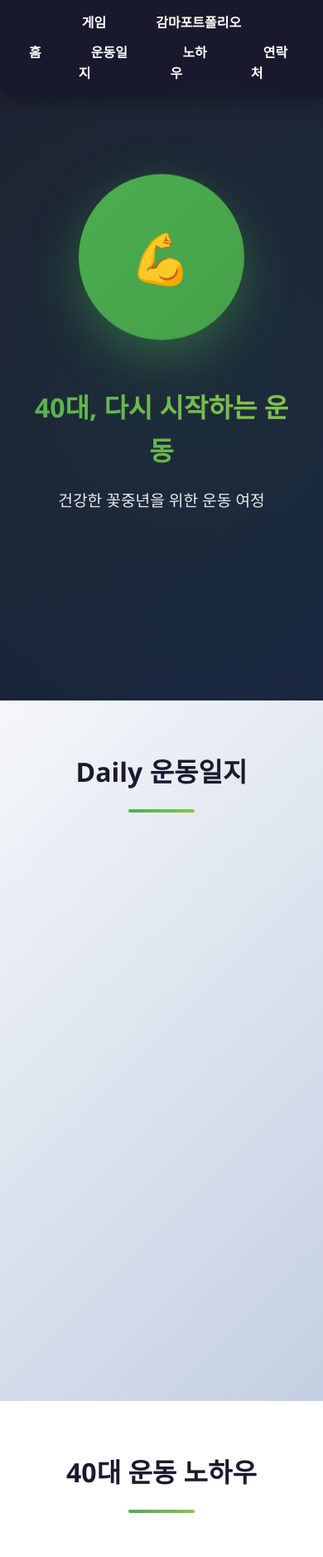
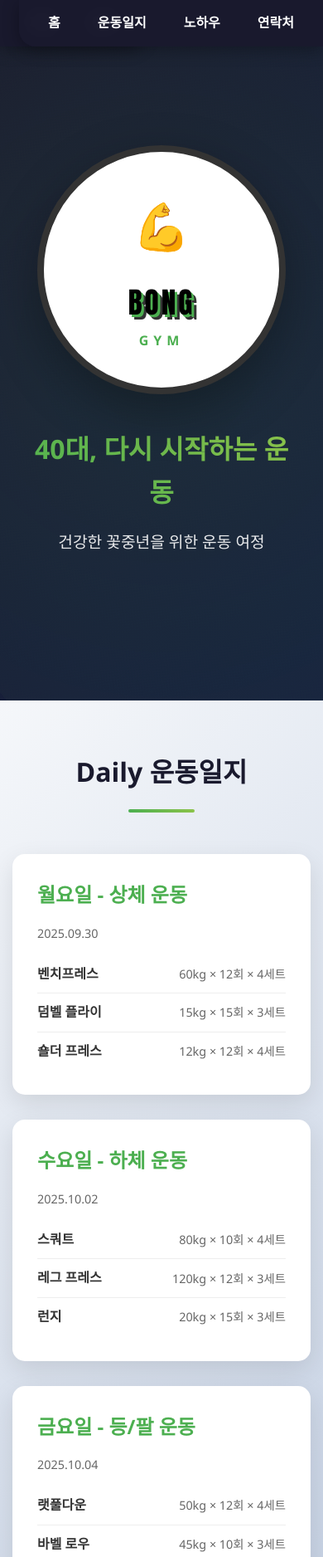
Before and after one commit to jkbong82/Home, a plain HTML site: page index.html in a window 390 px wide. Shown: the top 1876 px of the page at 83% size. Drawn offline with Linux system fonts and the light colour scheme.

Commit message:
Update index.html

```diff
--- a/index.html
+++ b/index.html
@@ -18,11 +18,23 @@
             overflow-x: hidden;
         }
 
-        /* 내비게이션 */
-        nav {
+        /* 좌측 상단 네비게이션 */
+        .left-nav {
             position: fixed;
             top: 0;
             left: 0;
+            background: rgba(26, 26, 46, 0.95);
+            backdrop-filter: blur(10px);
+            padding: 20px 40px;
+            z-index: 1000;
+            border-bottom-right-radius: 20px;
+            box-shadow: 0 4px 20px rgba(0, 0, 0, 0.3);
+        }
+
+        /* 우측 상단 네비게이션 */
+        .right-nav {
+            position: fixed;
+            top: 0;
             right: 0;
             background: rgba(26, 26, 46, 0.95);
             backdrop-filter: blur(10px);
@@ -30,14 +42,9 @@
             z-index: 1000;
             border-bottom-left-radius: 20px;
             box-shadow: 0 4px 20px rgba(0, 0, 0, 0.3);
-
-            display: flex;
-            justify-content: space-between; /* 좌-우 배치 */
-            align-items: center;
         }
 
-        .nav-left ul,
-        .nav-right ul {
+        nav ul {
             list-style: none;
             display: flex;
             gap: 30px;
@@ -90,34 +97,49 @@
         }
 
         .intro-image {
-            width: 300px;
-            height: 300px;
-            background: linear-gradient(135deg, #4CAF50, #45a049);
-            border-radius: 50%;
+            width: 400px;
+            height: 400px;
             margin: 0 auto 40px;
             display: flex;
+            flex-direction: column;
             align-items: center;
             justify-content: center;
-            font-size: 80px;
-            box-shadow: 0 20px 60px rgba(76, 175, 80, 0.4);
-            animation: float 3s ease-in-out infinite;
             position: relative;
-            overflow: hidden;
+            background: #fff;
+            border-radius: 50%;
+            border: 8px solid #333;
+            box-shadow: 0 20px 60px rgba(0, 0, 0, 0.3);
         }
 
-        .intro-image::before {
-            content: '💪';
-            animation: rotate 4s linear infinite;
+        .logo-icon {
+            font-size: 5em;
+            margin-bottom: 20px;
+        }
+
+        .logo-text {
+            font-size: 3em;
+            font-weight: 900;
+            color: #000;
+            text-transform: uppercase;
+            letter-spacing: 3px;
+            text-shadow:
+                3px 3px 0 #4CAF50,
+                6px 6px 0 #333;
+            font-family: Impact, 'Arial Black', sans-serif;
+            margin-bottom: 5px;
+        }
+
+        .logo-subtitle {
+            font-size: 1.3em;
+            font-weight: 700;
+            color: #4CAF50;
+            text-transform: uppercase;
+            letter-spacing: 8px;
         }
 
         @keyframes float {
             0%, 100% { transform: translateY(0px); }
             50% { transform: translateY(-20px); }
-        }
-
-        @keyframes rotate {
-            0%, 100% { transform: rotate(0deg); }
-            50% { transform: rotate(10deg); }
         }
 
         .intro-content h1 {
@@ -333,10 +355,13 @@
 
         /* 반응형 */
         @media (max-width: 768px) {
-            nav {
+            .left-nav, .right-nav {
                 padding: 15px 20px;
-                flex-direction: column;
-                gap: 10px;
+            }
+
+            .left-nav ul, .right-nav ul {
+                gap: 15px;
+                flex-wrap: wrap;
             }
 
             .intro-content h1 {
@@ -348,9 +373,21 @@
             }
 
             .intro-image {
-                width: 200px;
-                height: 200px;
-                font-size: 60px;
+                width: 300px;
+                height: 300px;
+            }
+
+            .logo-icon {
+                font-size: 3.5em;
+            }
+
+            .logo-text {
+                font-size: 2.2em;
+            }
+
+            .logo-subtitle {
+                font-size: 1em;
+                letter-spacing: 6px;
             }
 
             h2 {
@@ -376,28 +413,32 @@
     </style>
 </head>
 <body>
-    <!-- 내비게이션 -->
-    <nav>
-        <div class="nav-left">
+    <!-- 좌측 상단 네비게이션 -->
+    <nav class="left-nav">
         <ul>
             <li><a href="https://jkbong82.github.io/Home/game.html" target="_blank">게임</a></li>
-                <li><a href="https://gamma.app/docs/k4l2camrfxaipjb" target="_blank">감마포트폴리오</a></li>
+            <li><a href="https://gamma.app/docs/40--k4l2camrfxaipjb" target="_blank">감마</a></li>
         </ul>
-        </div>
-        <div class="nav-right">
+    </nav>
+
+    <!-- 우측 상단 네비게이션 -->
+    <nav class="right-nav">
         <ul>
             <li><a href="#intro">홈</a></li>
             <li><a href="#daily">운동일지</a></li>
             <li><a href="#knowhow">노하우</a></li>
             <li><a href="#contact">연락처</a></li>
         </ul>
-        </div>
     </nav>
 
     <!-- 인트로 섹션 -->
     <section id="intro">
         <div class="intro-content">
-            <div class="intro-image"></div>
+            <div class="intro-image">
+                <div class="logo-icon">💪</div>
+                <div class="logo-text">BONG</div>
+                <div class="logo-subtitle">GYM</div>
+            </div>
             <h1>40대, 다시 시작하는 운동</h1>
             <p>건강한 꽃중년을 위한 운동 여정</p>
         </div>
@@ -407,7 +448,58 @@
     <section id="daily">
         <div class="container">
             <h2 class="fade-in">Daily 운동일지</h2>
-            <!-- 운동일지 카드들 -->
+            <div class="workout-log">
+                <div class="log-card fade-in">
+                    <h3>월요일 - 상체 운동</h3>
+                    <div class="date">2025.09.30</div>
+                    <div class="exercise-item">
+                        <span class="exercise-name">벤치프레스</span>
+                        <span class="exercise-detail">60kg × 12회 × 4세트</span>
+                    </div>
+                    <div class="exercise-item">
+                        <span class="exercise-name">덤벨 플라이</span>
+                        <span class="exercise-detail">15kg × 15회 × 3세트</span>
+                    </div>
+                    <div class="exercise-item">
+                        <span class="exercise-name">숄더 프레스</span>
+                        <span class="exercise-detail">12kg × 12회 × 4세트</span>
+                    </div>
+                </div>
+
+                <div class="log-card fade-in">
+                    <h3>수요일 - 하체 운동</h3>
+                    <div class="date">2025.10.02</div>
+                    <div class="exercise-item">
+                        <span class="exercise-name">스쿼트</span>
+                        <span class="exercise-detail">80kg × 10회 × 4세트</span>
+                    </div>
+                    <div class="exercise-item">
+                        <span class="exercise-name">레그 프레스</span>
+                        <span class="exercise-detail">120kg × 12회 × 3세트</span>
+                    </div>
+                    <div class="exercise-item">
+                        <span class="exercise-name">런지</span>
+                        <span class="exercise-detail">20kg × 15회 × 3세트</span>
+                    </div>
+                </div>
+
+                <div class="log-card fade-in">
+                    <h3>금요일 - 등/팔 운동</h3>
+                    <div class="date">2025.10.04</div>
+                    <div class="exercise-item">
+                        <span class="exercise-name">랫풀다운</span>
+                        <span class="exercise-detail">50kg × 12회 × 4세트</span>
+                    </div>
+                    <div class="exercise-item">
+                        <span class="exercise-name">바벨 로우</span>
+                        <span class="exercise-detail">45kg × 10회 × 3세트</span>
+                    </div>
+                    <div class="exercise-item">
+                        <span class="exercise-name">덤벨 컬</span>
+                        <span class="exercise-detail">12kg × 15회 × 3세트</span>
+                    </div>
+                </div>
+            </div>
         </div>
     </section>
 
@@ -415,7 +507,38 @@
     <section id="knowhow">
         <div class="container">
             <h2 class="fade-in">40대 운동 노하우</h2>
-            <!-- 노하우 카드들 -->
+            <div class="tips-grid">
+                <div class="tip-card fade-in">
+                    <div class="tip-icon">🏃</div>
+                    <h3>워밍업 필수</h3>
+                    <p>최소 10분 이상 충분한 준비운동으로 부상을 예방하세요</p>
+                </div>
+                <div class="tip-card fade-in">
+                    <div class="tip-icon">⏰</div>
+                    <h3>규칙적인 루틴</h3>
+                    <p>일주일에 3-4회, 같은 시간대에 운동하는 습관을 만드세요</p>
+                </div>
+                <div class="tip-card fade-in">
+                    <div class="tip-icon">💧</div>
+                    <h3>충분한 수분 섭취</h3>
+                    <p>운동 전후로 물을 충분히 마셔 탈수를 예방하세요</p>
+                </div>
+                <div class="tip-card fade-in">
+                    <div class="tip-icon">😴</div>
+                    <h3>휴식과 회복</h3>
+                    <p>근육 성장에는 충분한 수면과 휴식이 필수입니다</p>
+                </div>
+                <div class="tip-card fade-in">
+                    <div class="tip-icon">🥗</div>
+                    <h3>단백질 섭취</h3>
+                    <p>체중 1kg당 1.5-2g의 단백질로 근육을 키우세요</p>
+                </div>
+                <div class="tip-card fade-in">
+                    <div class="tip-icon">📈</div>
+                    <h3>점진적 과부하</h3>
+                    <p>무리하지 않고 서서히 중량과 강도를 높이세요</p>
+                </div>
+            </div>
         </div>
     </section>
 
@@ -447,12 +570,10 @@
             anchor.addEventListener('click', function (e) {
                 e.preventDefault();
                 const target = document.querySelector(this.getAttribute('href'));
-                if (target) {
                 target.scrollIntoView({
                     behavior: 'smooth',
                     block: 'start'
                 });
-                }
             });
         });
 
```
Lines whose indentation alone changed are shown as unchanged.
